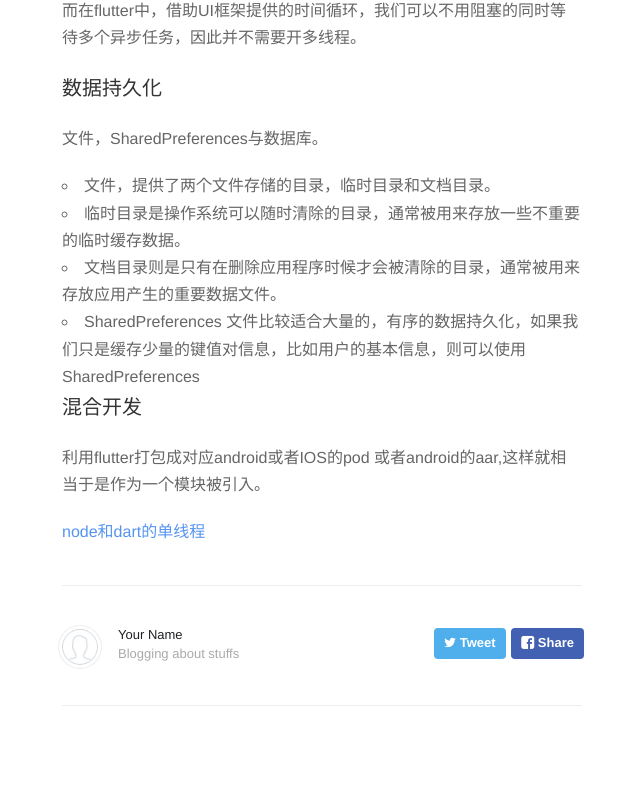
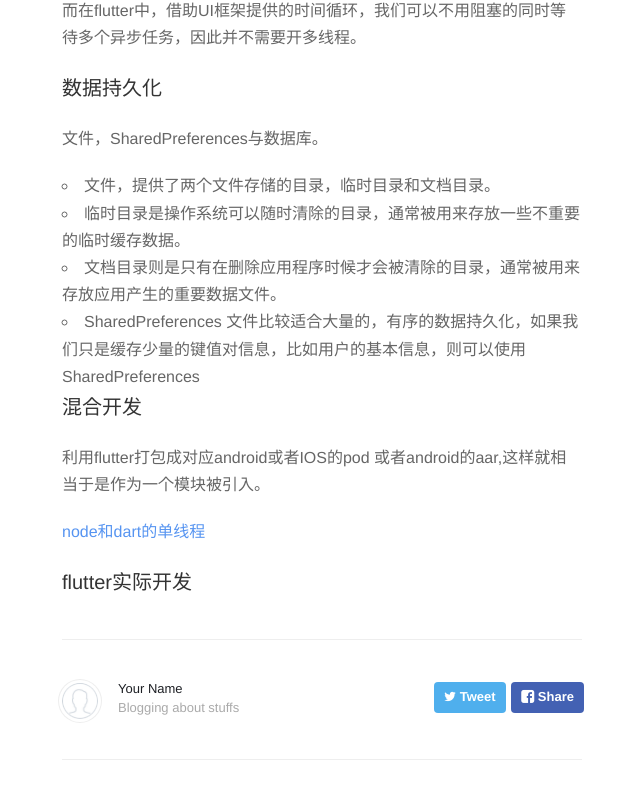
Before and after one commit to Ccheng2729111/kian.github.io, a Jekyll site: the page built from mdfile/2022-07-13-flutter.md, in a window 1280 px wide and 900 px high, scrolled down 13913 px. Shown: the top 799 px of the window, without its empty margins (318-958 px from the left). Built offline with Jekyll 4.4.1, drawn with Linux system fonts in a browser that asks for light colours; nearby versions of some CDN libraries.

Commit message:
feat：加坑

```diff
--- a/mdfile/2022-07-13-flutter.md
+++ b/mdfile/2022-07-13-flutter.md
@@ -390,3 +390,5 @@ getMsg(sendPort) => sendPort.send("Hello");
 利用flutter打包成对应android或者IOS的pod 或者android的aar,这样就相当于是作为一个模块被引入。
 
 [node和dart的单线程](https://www.notion.so/node-dart-63203de8f96040449a99a763f9df9cb6)
+
+### flutter实际开发
```
